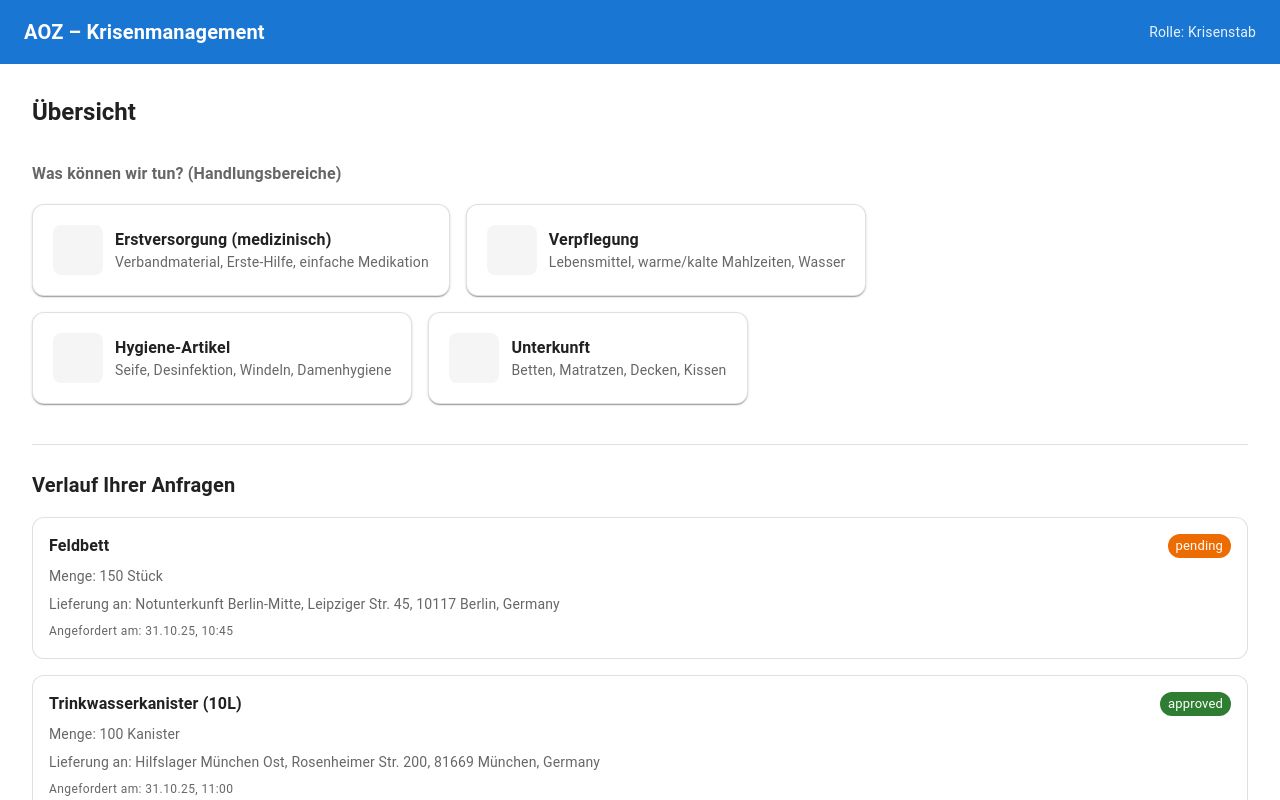
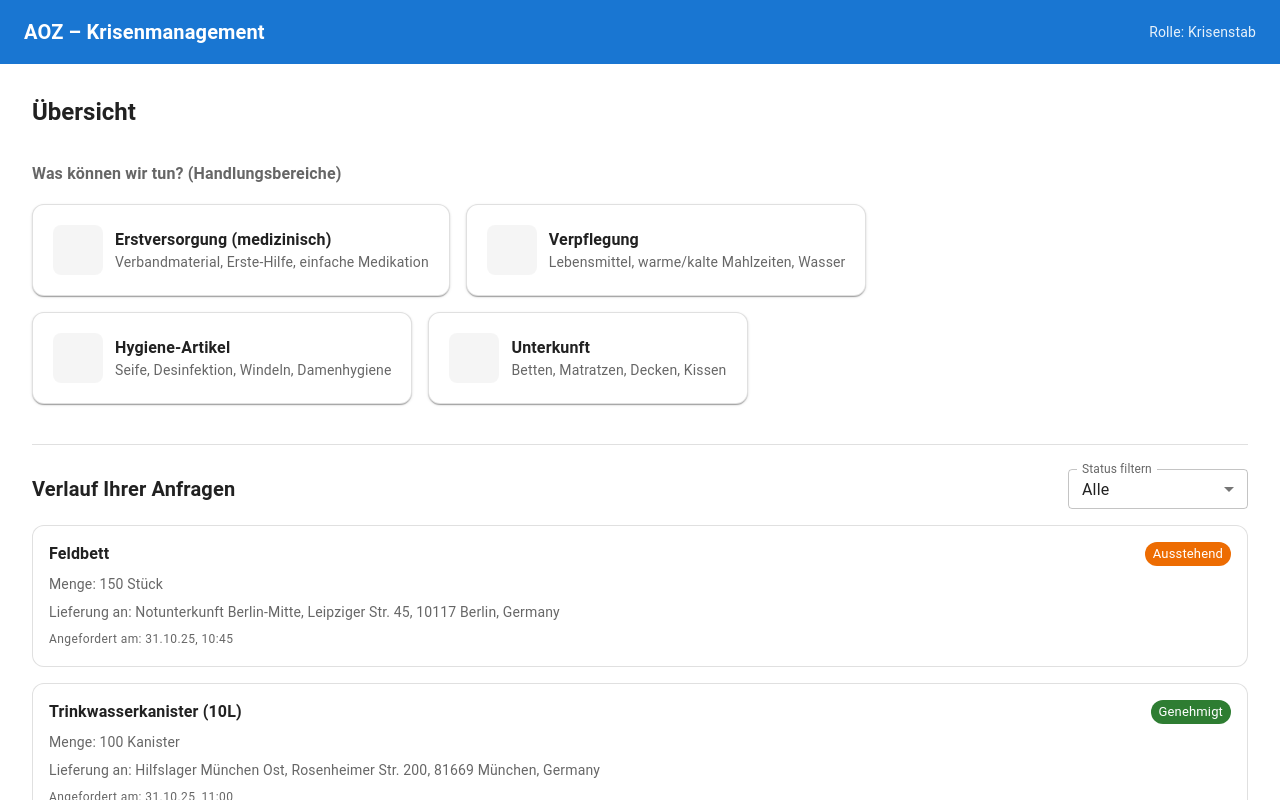
Before and after one commit to homo-iocus/hackathon-for-crisis-app-for-gaap-aoz-challenge, a React (Vite) app in the folder prototype/: page /stab in a window 1280 px wide. Built offline with nearby package versions, Linux system fonts and the light colour scheme; some icons are missing.

Commit message:
Add Filter By Function

```diff
--- a/prototype/src/screens/dashboard.jsx
+++ b/prototype/src/screens/dashboard.jsx
@@ -4,11 +4,13 @@ import {
   Grid,
   Typography,
   Stack,
-  Button,
   Paper,
-  Tooltip,
   Chip,
   Divider,
+  FormControl,
+  InputLabel,
+  Select,
+  MenuItem,
 } from "@mui/material";
 import { useNavigate } from "react-router-dom";
 import { useRequests } from "../context/RequestsContext";
@@ -48,6 +50,13 @@ const AREAS = [
     hint: "Betten, Matratzen, Decken, Kissen",
   },
 ];
+
+const STATUS_LABELS = {
+  pending: "Ausstehend",
+  approved: "Genehmigt",
+  rejected: "Abgelehnt",
+  default: "Unbekannt",
+};
 
 function AreaCard({ area, onClick }) {
   return (
@@ -91,6 +100,8 @@ function AreaCard({ area, onClick }) {
 
 function RequestCard({ req }) {
   const firstItem = req.requested_items?.[0];
+  const germanStatus = STATUS_LABELS[req.status] || STATUS_LABELS.default;
+
   return (
     <Paper
       variant="outlined"
@@ -103,21 +114,19 @@ function RequestCard({ req }) {
       }}
     >
       <Stack spacing={1}>
-        <Stack
-          direction="row"
-          justifyContent="space-between"
-          alignItems="center"
-        >
+        <Stack direction="row" justifyContent="space-between" alignItems="center">
           <Typography fontWeight={600}>
             {firstItem?.item_name || "Unbekannter Artikel"}
           </Typography>
           <Chip
-            label={req.status || "pending"}
+            label={germanStatus}
             color={
               req.status === "approved"
                 ? "success"
                 : req.status === "pending"
                 ? "warning"
+                : req.status === "rejected"
+                ? "error"
                 : "default"
             }
             size="small"
@@ -146,6 +155,13 @@ export default function Dashboard() {
   const navigate = useNavigate();
   const { requests } = useRequests();
 
+  const [filterStatus, setFilterStatus] = React.useState("alle");
+
+  const filteredRequests =
+    filterStatus === "alle"
+      ? requests
+      : requests.filter((r) => r.status === filterStatus);
+
   return (
     <Box
       sx={{
@@ -156,12 +172,7 @@ export default function Dashboard() {
         py: { xs: 3, md: 4 },
       }}
     >
-      <Stack
-        direction="row"
-        justifyContent="space-between"
-        alignItems="center"
-        sx={{ mb: 4 }}
-      >
+      <Stack direction="row" justifyContent="space-between" alignItems="center" sx={{ mb: 4 }}>
         <Typography variant="h5" sx={{ fontWeight: 700 }}>
           Übersicht
         </Typography>
@@ -183,18 +194,37 @@ export default function Dashboard() {
       </Grid>
 
       <Divider sx={{ my: 3 }} />
-      <Typography
-        variant="h6"
-        sx={{ mb: 2, fontWeight: 700, color: "text.primary" }}
+      <Stack
+        direction={{ xs: "column", sm: "row" }}
+        justifyContent="space-between"
+        alignItems={{ xs: "flex-start", sm: "center" }}
+        sx={{ mb: 2 }}
+        spacing={2}
       >
-        Verlauf Ihrer Anfragen
-      </Typography>
+        <Typography variant="h6" sx={{ fontWeight: 700, color: "text.primary" }}>
+          Verlauf Ihrer Anfragen
+        </Typography>
 
-      {requests && requests.length > 0 ? (
-        requests.map((req) => <RequestCard key={req.request_id} req={req} />)
+        <FormControl size="small" sx={{ minWidth: 180 }}>
+          <InputLabel>Status filtern</InputLabel>
+          <Select
+            value={filterStatus}
+            label="Status filtern"
+            onChange={(e) => setFilterStatus(e.target.value)}
+          >
+            <MenuItem value="alle">Alle</MenuItem>
+            <MenuItem value="pending">Ausstehend</MenuItem>
+            <MenuItem value="approved">Genehmigt</MenuItem>
+            <MenuItem value="rejected">Abgelehnt</MenuItem>
+          </Select>
+        </FormControl>
+      </Stack>
+
+      {filteredRequests && filteredRequests.length > 0 ? (
+        filteredRequests.map((req) => <RequestCard key={req.request_id} req={req} />)
       ) : (
         <Typography variant="body2" color="text.secondary">
-          Noch keine Anfragen vorhanden.
+          Keine Anfragen mit diesem Status gefunden.
         </Typography>
       )}
     </Box>
```
